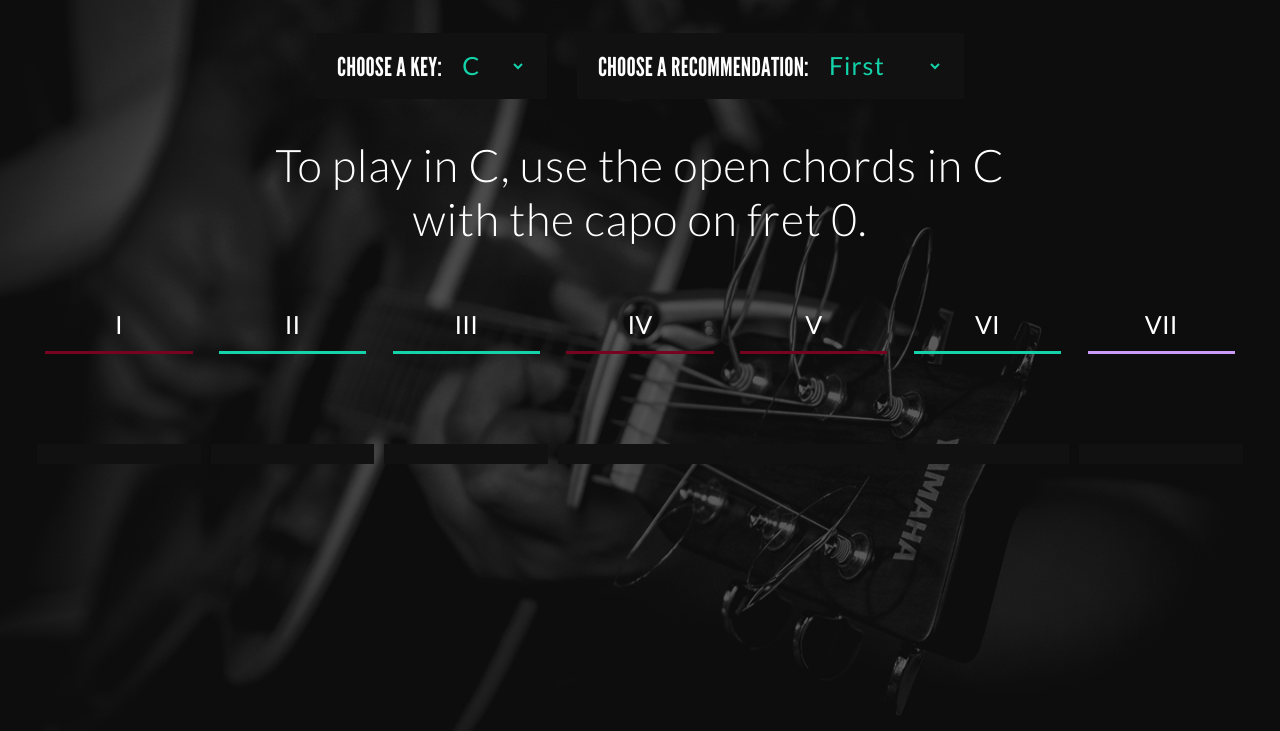
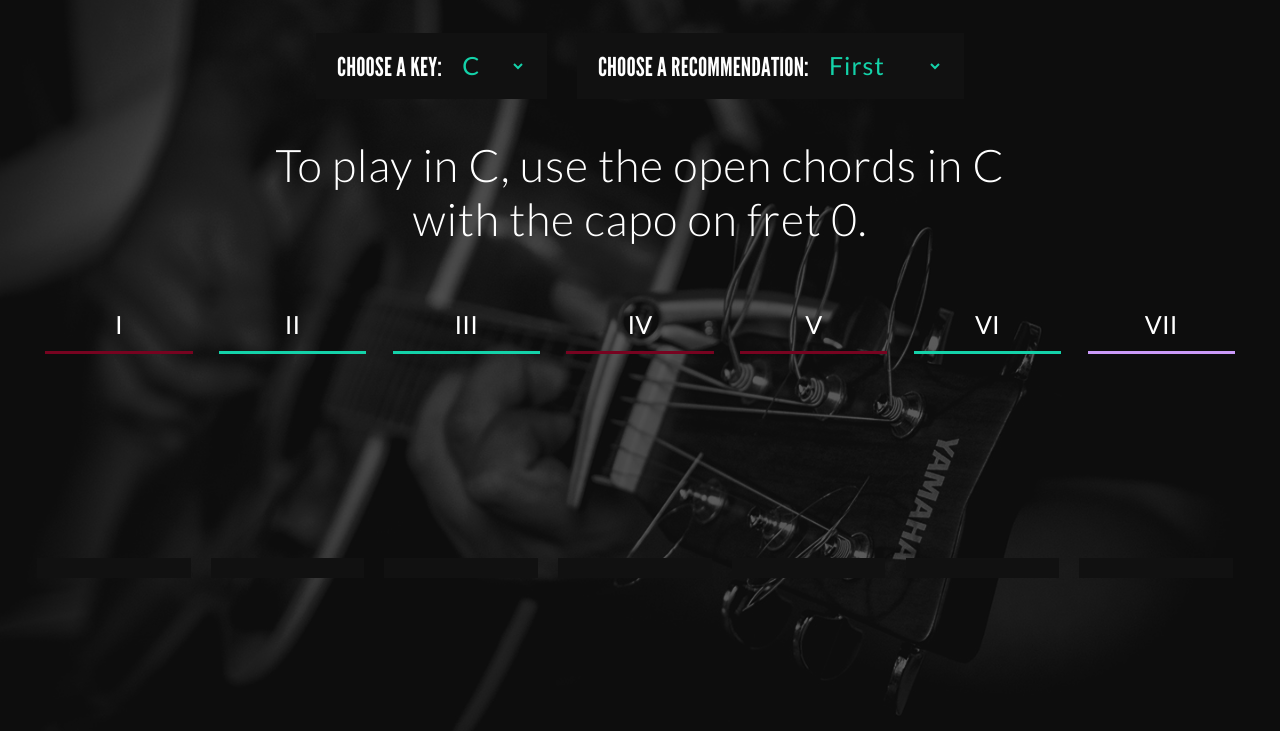
Before and after one commit to andyfehrenbach/Bridge, a website: page public/views/index.html at #/recommendations in a window 1280 px wide. Shown: the part 69-800 px from the top of the page. Drawn offline with Linux system fonts and the light colour scheme; no server answers.

Commit message:
alignment bug fix.

```diff
--- a/public/styles/scss/_base.scss
+++ b/public/styles/scss/_base.scss
@@ -89,12 +89,12 @@ h1 {
 //
 .chords {
   margin: 3% 2.5vw;
+  height: 28rem;
 }
   .chord-card {
     @include flex(1);
     height: 100%;
     padding: 0 .5rem;
-    display: inline;
   }
     .chord {
       width: 100%;
@@ -111,8 +111,10 @@ h1 {
       .transposed {
         background: $black;
         color: $green;
-        background-blend-mode: multiply;
         padding: .4em .5em;
+        position: absolute;
+        bottom: 0;
+        width: 12%;
       }
       .numeral {
         width: 90%;
--- a/public/styles/scss/_nav.scss
+++ b/public/styles/scss/_nav.scss
@@ -10,7 +10,6 @@ header {
   text-transform: uppercase;
   letter-spacing: .05em;
   width: 100vw;
-  background-blend-mode: multiply;
   position: fixed;
   top: 0;
   z-index: 100;
```
Also changed, not shown: public/views/templates/recommendations.html (+1 -1 lines), public/styles/css/index.css, 1 other file.
